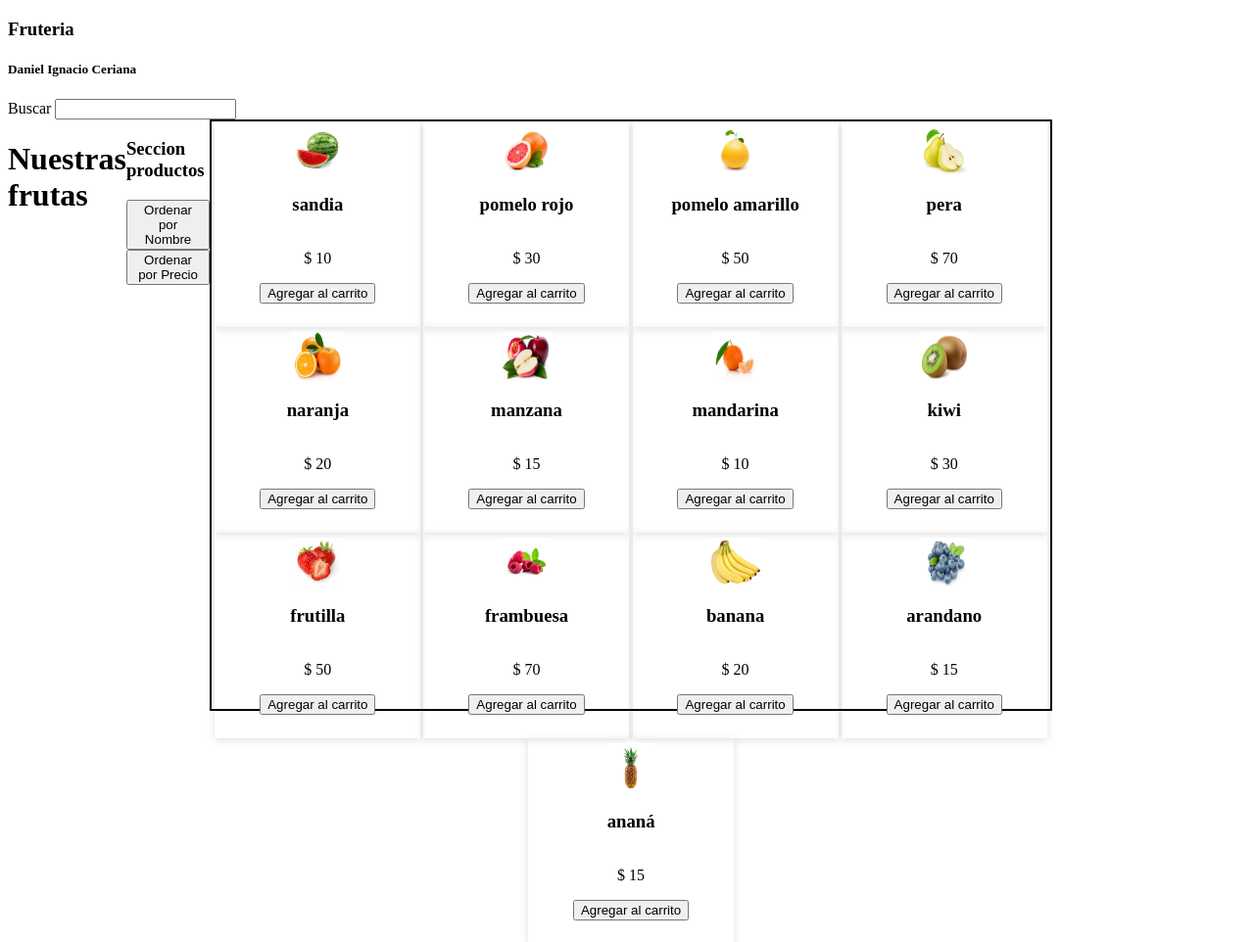
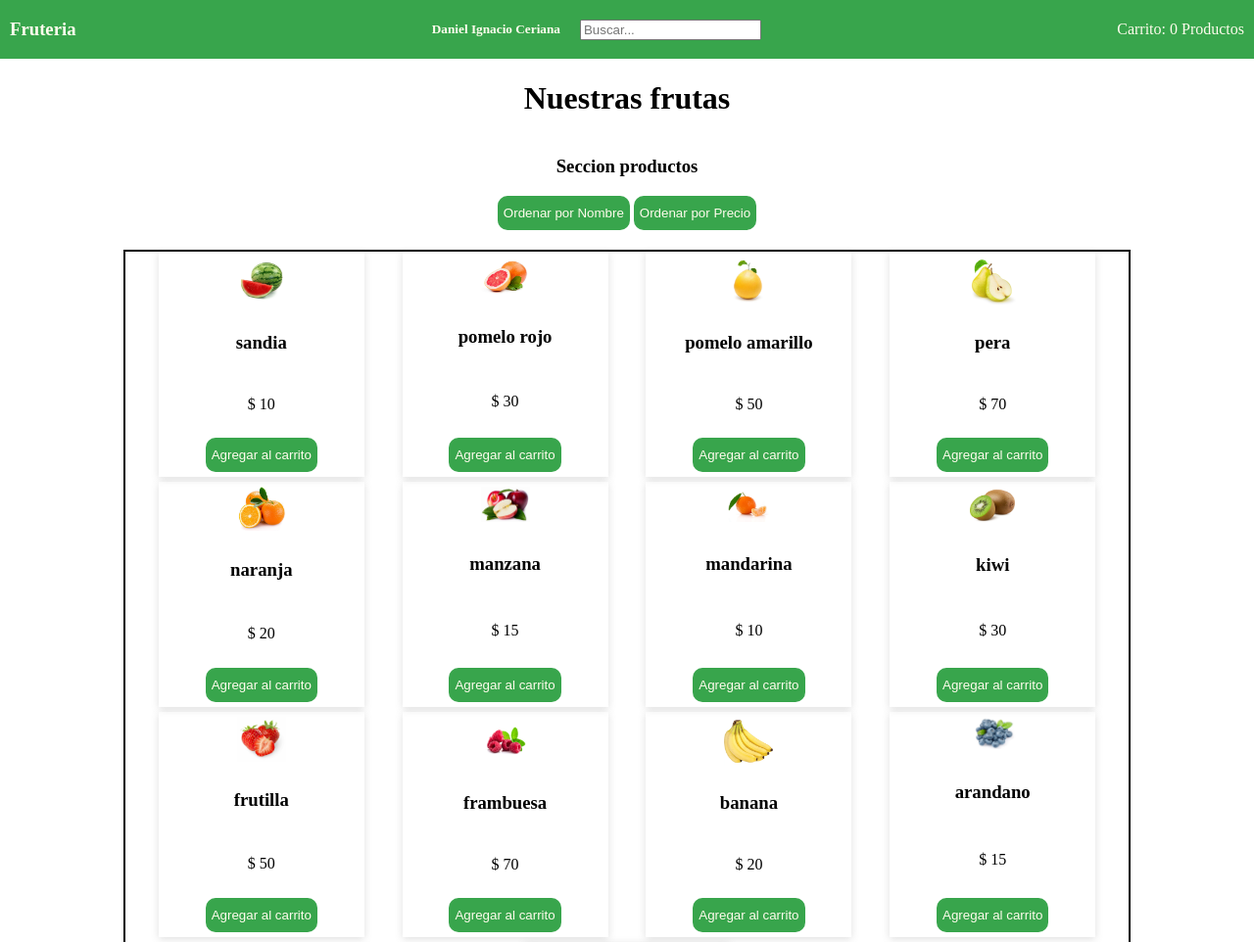
Before and after one commit to Daniel-Ceriana/parcial1PrograIIIDiv132_cerianaDaniel, a plain HTML site: page index.html in a window 1280 px wide. Shown: the top 962 px of the page at 98% size. Drawn offline with Linux system fonts and the light colour scheme.

Commit message:
agregados estilos

```diff
--- a/css/styles.css
+++ b/css/styles.css
@@ -1,36 +1,93 @@
 main{
     display: flex;
+    flex-direction: column;
+    align-items: center;
+}
+body{
+    margin: 0;
+    padding: 0;
+}
+
+nav{
+    padding-left: 10px;
+    padding-right: 10px;
+
+    display: flex;
+    align-items: center;
+    justify-content: space-between;
+    background-color: #38a54c;
+    color: #fffced;
+}
+
+.busqueda{
+    display: flex;
+    align-items: center;
+    gap: 20px;
+}
+
+.seccionProductos{
+    display: flex;
+    flex-direction: column;
+    align-items: center;
+    margin-bottom: 20px;
+}
+
+div button {
+    height: 35px;
+    background-color: #38a54c;
+    color: #fffced;
+    border: 2px;
+    border-radius: 10px;
 }
 
 .card-producto img{
-    width: 50px;
-    height: 50px;
+    max-width: 50px;
+    max-height: 50px;
+}
+.card-producto button{
+    height: 35px;
+    background-color: #38a54c;
+    color: #fffced;
+    border: 2px;
+    border-radius: 10px;
 }
 
 .card-producto{
     width: 200px;
-    height: 200px;
+    height: 220px;
     padding: 5px;
     box-shadow: rgba(99, 99, 99, 0.2) 0px 2px 8px 0px;
     display: flex;
     flex-direction: column;
     align-items: center;
+    justify-content: space-between;
 }
 
 #contenedorProductos{
-    height: 600px;
+    /* height: 600px; */
+    max-width: 80%;
+    display: flex;
+    gap: 5px;
     border: 2px solid;
-    display: flex;
     flex-wrap: wrap;
     justify-content: space-evenly;
 }
 
 #contenedorCarrito{
-    width: 50%;
-    margin: auto;
+    width: 100%;
+    /* margin: auto; */
     display: flex;
     flex-direction: column;
     align-items: center;
+    /* border: 2px solid; */
+
+}
+#contenedorCarrito button{
+    background-color: #f90022;
+    height: 35px;
+    color: #fffced;
+    border: 2px;
+    border-radius: 10px;
 }
 
 #contenedorCarrito li{
@@ -39,3 +96,14 @@ main{
     align-items: center;
     width: 300px;
 }
+
+.abajoCarrito{
+    /* padding-left: 10px;
+    padding-right: 10px; */
+
+    width: 98%;
+    display: flex;
+    align-items: center;
+    justify-content:space-between;
+    /* border: 2px solid; */
+}
--- a/index.html
+++ b/index.html
@@ -17,9 +17,10 @@
 
         <section class="busqueda">
             <h5 id="nombreApellido"></h5>
-            <label for="barraBusqueda"> Buscar </label>
-            <input id="barraBusqueda" type="text">
+            <input id="barraBusqueda" type="text" placeholder="Buscar...">
         </section>
+
+        <p id="contadorCarrito">Carrito: 0 Productos</p>
 
     </nav>
   </header>
@@ -33,7 +34,8 @@
         </div>
     </section>
     <section id="contenedorProductos"></section>
-    <aside id="contenedorCarrito"></aside>
+    <aside id="contenedorCarrito">
+    </aside>
   </main>
 </body>
 
--- a/js/main.js
+++ b/js/main.js
@@ -22,6 +22,8 @@ const barraBusqueda = document.querySelector("#barraBusqueda");
 const nombreApellido = document.querySelector('#nombreApellido');
 const ordNombre = document.querySelector('#ordNombre');
 const ordPrecio = document.querySelector('#ordPrecio');
+
+const contadorCarrito = document.querySelector('#contadorCarrito')
 
 //Mis datos
 //const porque son cosas que no van a cambiar
@@ -71,7 +73,9 @@ function mostrarCarrito() {
     if (carrito.length == 0) {
         contenedorCarrito.innerHTML = "";
     } else {
-        let cartaCarrito = "<ul>";
+        let cartaCarrito = `
+        <h3>Carrito</h3>
+        <ul>`;
         carrito.forEach((item, indice) => {
             cartaCarrito +=
                 `<li class="bloque-item">
@@ -80,12 +84,22 @@ function mostrarCarrito() {
             </li>`
 
         });
-        cartaCarrito += "</ul><button onclick='vaciarCarrito()'> Vaciar carrito </button>";
+        cartaCarrito += `</ul>
+        <section class="abajoCarrito">
+        <button onclick='vaciarCarrito()'> Vaciar carrito </button>
+        <p>Total:${carrito.reduce((total,a)=>total + a.precio,0)}</p>
+        </section>
+`;      //Arriba use un reduce para calcular el total deprecio en el carrito.
+//Se va actualizando cada vez que se llama a esta funcion, por lo que siempre tiene el precio actualizado
+        //actualiza lo que se ve del carrito
         contenedorCarrito.innerHTML = cartaCarrito;
+
         console.log(carrito);
     }
 
-
+    //actualiza el nav con la cantidad de productos
+    contadorCarrito.textContent = `Carrito: ${carrito.length} Productos`
+    //se muestra si o si, por lo que esta afuera del if
 }
 
 //#region localStorage y carrito
@@ -97,7 +111,7 @@ function mostrarCarrito() {
 
 function agregarACarrito(id) {
     let itemSeleccionado = productos.find(f => f.id === id);
-        carrito.push(itemSeleccionado);
+    carrito.push(itemSeleccionado);
 
     actualizarLocalStorage();
     mostrarCarrito();
@@ -151,29 +165,33 @@ init();
 
 //Ejercicio 8
 
-ordNombre.addEventListener('click',ordenarNombre);
-ordPrecio.addEventListener('click',ordenarPrecio);
+ordNombre.addEventListener('click', ordenarNombre);
+ordPrecio.addEventListener('click', ordenarPrecio);
 
-function ordenarNombre(){
+function ordenarNombre() {
     //use function en vez de flecha por comodidad, iban a ser varias lineas
-    productos.sort(function (a, b){
+    productos.sort(function (a, b) {
         //a, b se refieren a dos items distintos que va a ir comparando
         //los paso a lowerCase en caso de que alguno tenga mayus
         //despues comparo cual es mas grande y segun eso cambio el return
-        if(a.nombre.toLowerCase()<b.nombre.toLowerCase()){;
-            return -1;}
-        if(a.nombre.toLowerCase()>b.nombre.toLowerCase()){;
-            return 1;}
-            //si son iguales el orden se queda como esta
+        if (a.nombre.toLowerCase() < b.nombre.toLowerCase()) {
+            ;
+            return -1;
+        }
+        if (a.nombre.toLowerCase() > b.nombre.toLowerCase()) {
+            ;
+            return 1;
+        }
+        //si son iguales el orden se queda como esta
         return 0;
     });
     //actualiza lo que se muestra
     mostrarProductos(productos);
 }
-function ordenarPrecio(){
+function ordenarPrecio() {
     //si la resta da positivo, lo toma como el 1 de arriba
     //negativo como el -1
     //y si es 0, 0
-    productos.sort((a,b)=> {return a.precio - b.precio});
+    productos.sort((a, b) => { return a.precio - b.precio });
     mostrarProductos(productos);
 }
```
